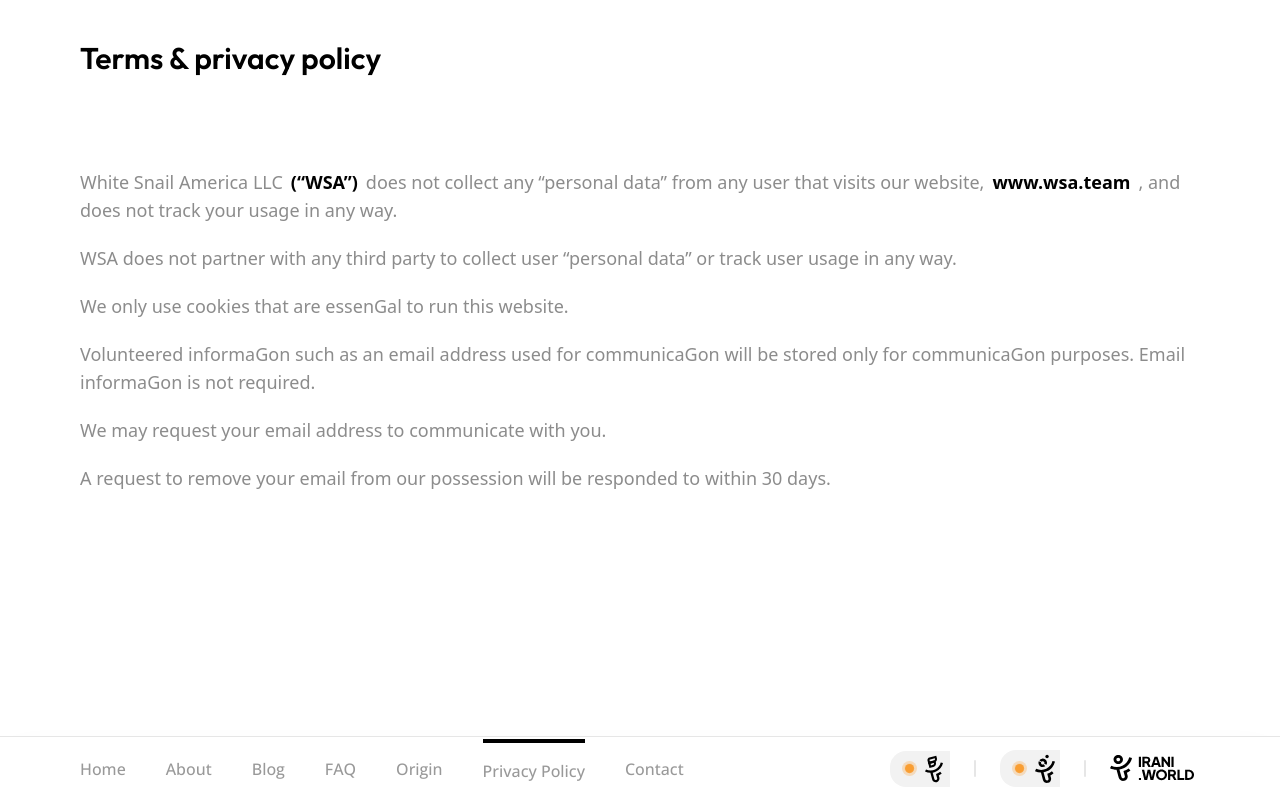
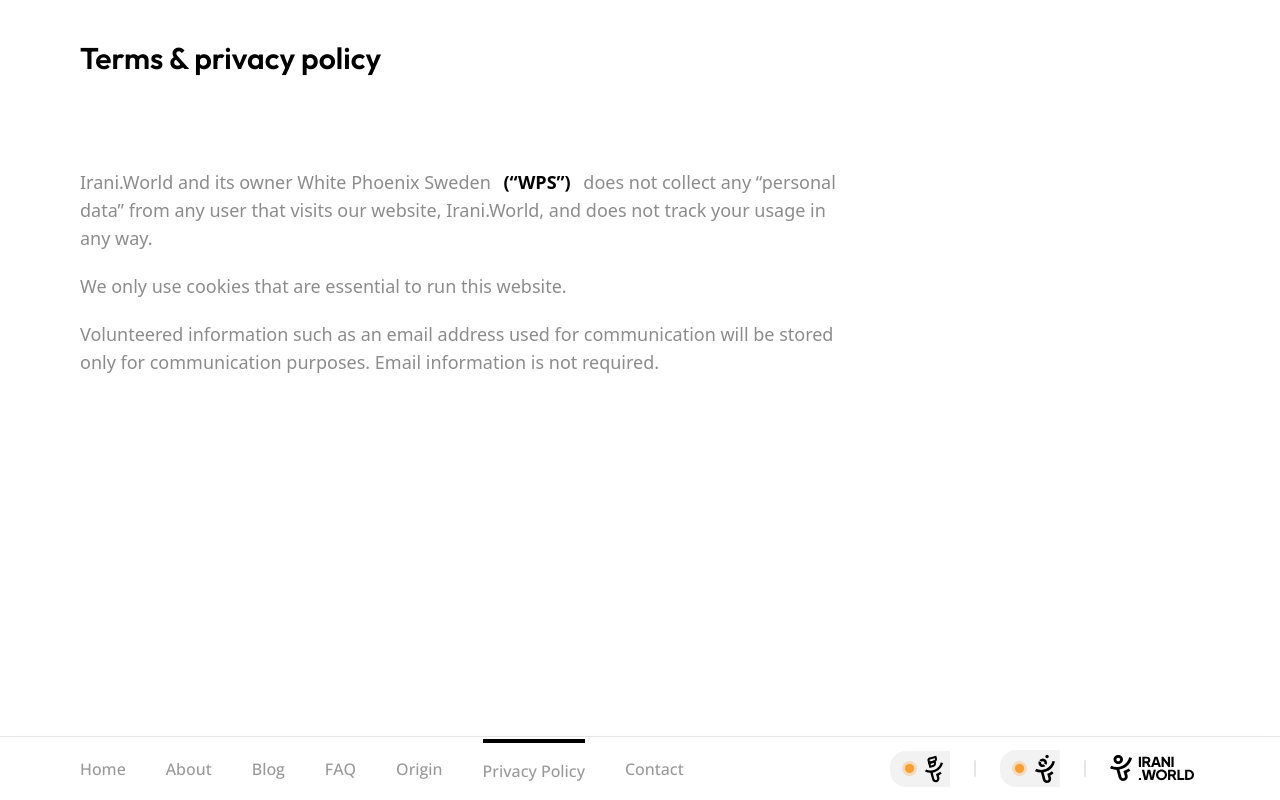
Before and after one commit to MiladDevarts/irani-world, a Next.js app: page /privacy-policy in a window 1280 px wide. Built offline with nearby package versions, Linux system fonts and the light colour scheme.

Commit message:
fix update privacy-policy

```diff
--- a/app/privacy-policy/page.tsx
+++ b/app/privacy-policy/page.tsx
@@ -14,38 +14,29 @@ const page = () => {
     <>
       <OverlayMenu />
       <main className="flex flex-col lg:flex-row container">
-        <div className="w-full flex flex-col mt-10">
+        <div className="max-w-3xl flex flex-col mt-10">
           <h1 className="text-black text-3xl font-semibold font-outfit mb-20 lg:mt-0 mt-28">
             Terms & privacy policy
           </h1>
           <p className="text-white-shade-11 mt-3 mb-2 text-lg">
-            White Snail America LLC
-            <span className="text-black mx-2 font-semibold">(“WSA”)</span>
-             does not collect any “personal data”
-            from any user that visits our website,
-            <Link href={"https://wsa.team"} className="text-black mx-2 font-semibold" target="_blank">
-            www.wsa.team
-            </Link>, and does not
-            track your usage in any way.
+            Irani.World and its owner White Phoenix Sweden{" "}
+            <Link
+              href={"https://wps.community"}
+              className="text-black mx-2 font-semibold"
+              target="_blank"
+            >
+              (“WPS”)
+            </Link>{" "}
+            does not collect any “personal data” from any user that visits our
+            website, Irani.World, and does not track your usage in any way.
           </p>
           <p className="text-white-shade-11 mt-3 mb-2 text-lg">
-            WSA does not partner with any third party to collect user “personal
-            data” or track user usage in any way.
+            We only use cookies that are essential to run this website.
           </p>
           <p className="text-white-shade-11 mt-3 mb-2 text-lg">
-            We only use cookies that are essenGal to run this website.
-          </p>
-          <p className="text-white-shade-11 mt-3 mb-2 text-lg">
-            Volunteered informaGon such as an email address used for
-            communicaGon will be stored only for communicaGon purposes. Email
-            informaGon is not required.
-          </p>
-          <p className="text-white-shade-11 mt-3 mb-2 text-lg">
-            We may request your email address to communicate with you.
-          </p>
-          <p className="text-white-shade-11 mt-3 mb-2 text-lg">
-            A request to remove your email from our possession will be responded
-            to within 30 days.
+            Volunteered information such as an email address used for
+            communication will be stored only for communication purposes. Email
+            information is not required.
           </p>
         </div>
       </main>
```
